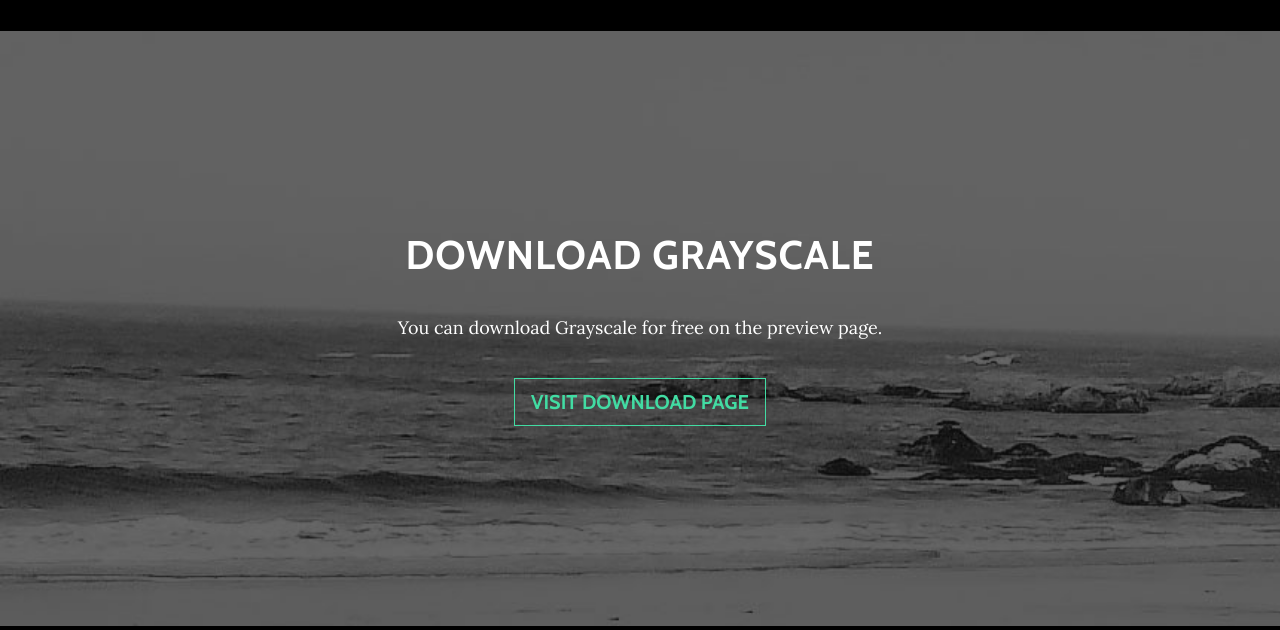
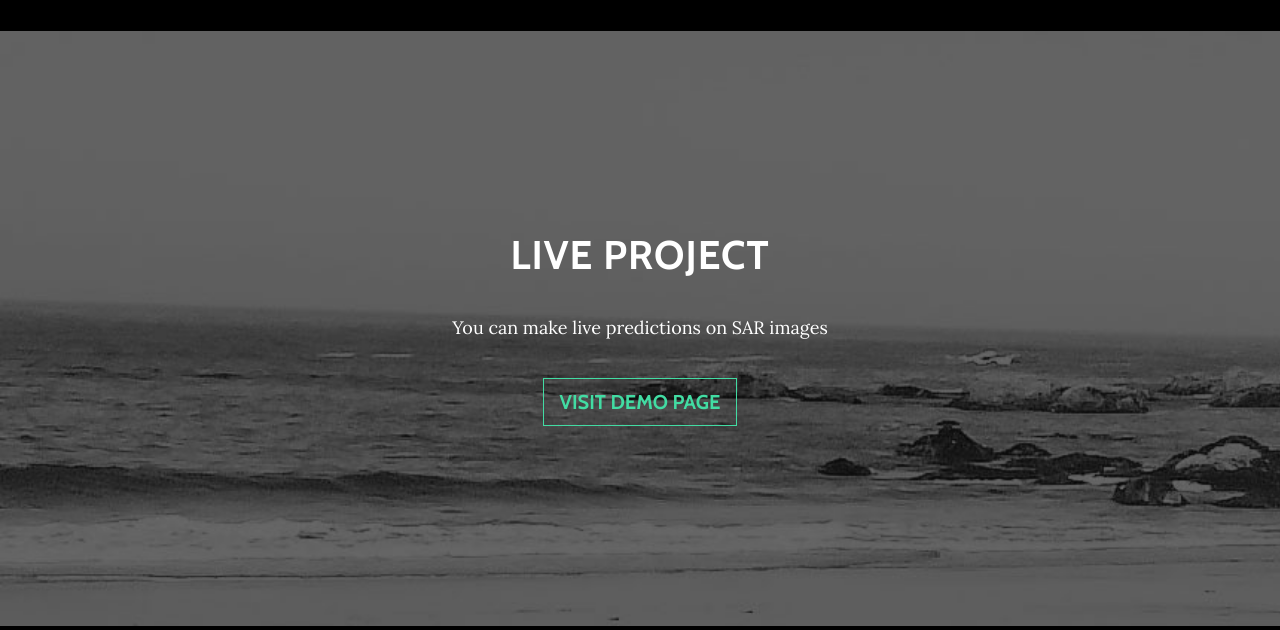
Before and after one commit to gauravv0412/Size-Invariant-Ship-Detection-in-SAR-Images-ISRO-SIH-2020, a Django app: page / in a window 1280 px wide. Shown: the part 1456-2086 px from the top of the page. Run offline with Django 3.2, Linux system fonts and the light colour scheme; some libraries are stand-ins or nearby versions.

Commit message:
modified templates

```diff
--- a/templates/home/index.html
+++ b/templates/home/index.html
@@ -51,8 +51,8 @@
 <section id="download" class="download-section content-section text-center" style="background-image:url('/static/img/downloads-bg.jpg?h=a1c980f5883ce005385e0ccdc3919d4c');">
     <div class="container">
         <div class="col-lg-8 mx-auto">
-            <h1>Download Grayscale</h1>
-            <p>You can download Grayscale for free on the preview page.</p><button class="btn btn-primary btn-lg btn-default" type="button">visit download page</button></div>
+            <h1>Live Project</h1>
+            <p>You can make live predictions on SAR images</p><a class="btn btn-primary btn-lg btn-default" type="button" href = "{% url 'upload' %}">visit Demo Page</a></div>
     </div>
 </section>
 <section id="contact" class="content-section text-center">
```
